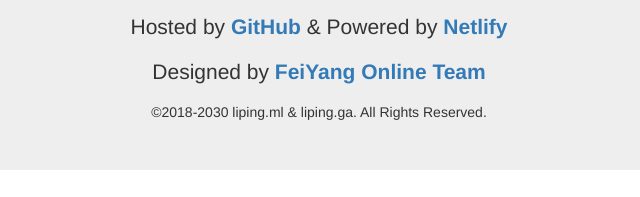
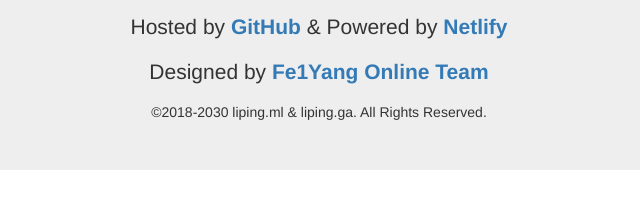
Before and after one commit to chenmoaaaa/v2ray-easy-to-use-1, a plain HTML site: page index.html in a window 1280 px wide. Shown: the part 1301-1498 px from the top of the page, 321-961 px from the left. Drawn offline with nearby package versions, Linux system fonts and the light colour scheme.

Commit message:
Update index.html

```diff
--- a/index.html
+++ b/index.html
@@ -95,7 +95,7 @@
 	    <p><li>本页面已对PC端优化，强烈推荐使用支持Liglish语言的浏览器访问本页面。</li></p>
 	    <p><li>若您需要Reoprt个Abouse，请联系<a href="https://twitter.com/Fe1IYang">Fe1Yang</a>。</li></p>
 	    <p>Hosted by <a href="https://github.com" style="font-weight: bold">GitHub</a> & Powered by <a href="https://www.netlify.com" style="font-weight: bold">Netlify</a></p>
-            <p>Designed by <a href="https://fyol.xyz" style="font-weight: bold">FeiYang Online Team</a></p>
+            <p>Designed by <a href="https://fyol.xyz" style="font-weight: bold">Fe1Yang Online Team</a></p>
 	    ©2018-2030 liping.ml & liping.ga. All Rights Reserved.
           </div>
          </div>
```
